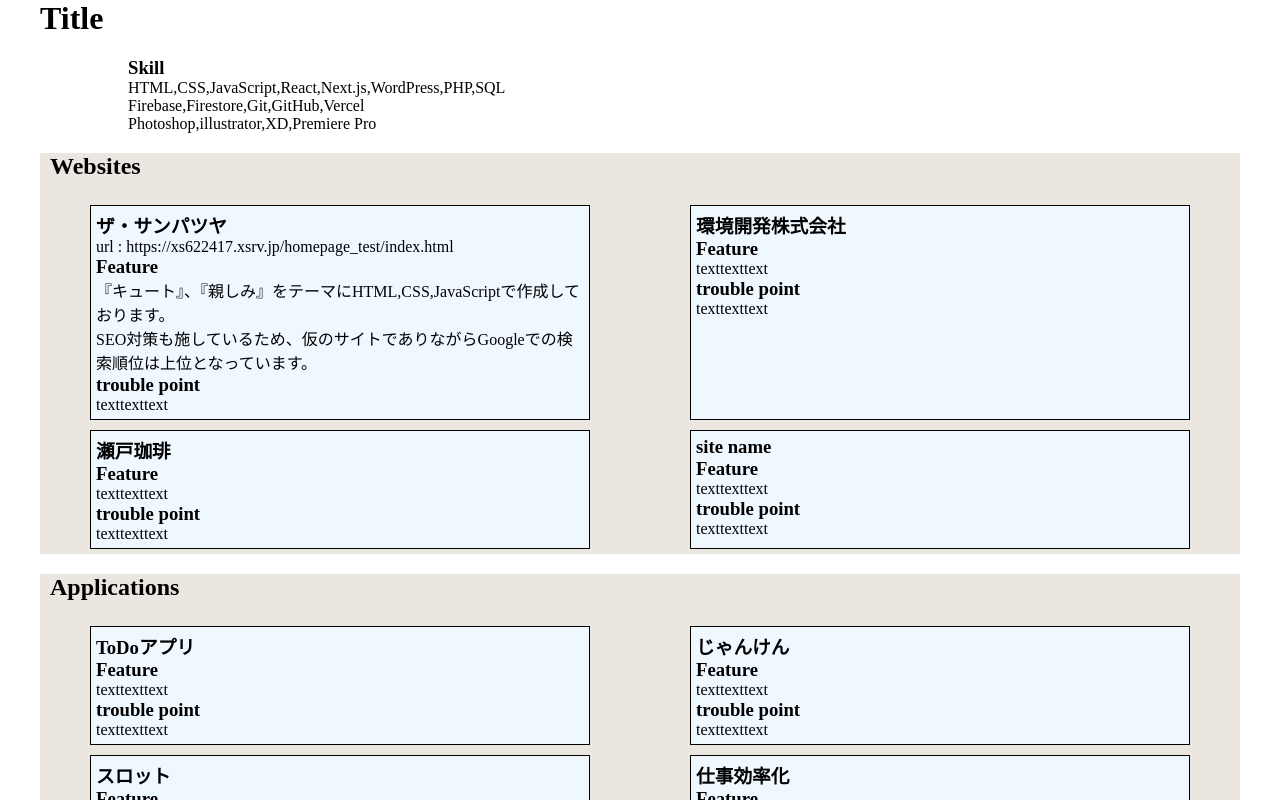
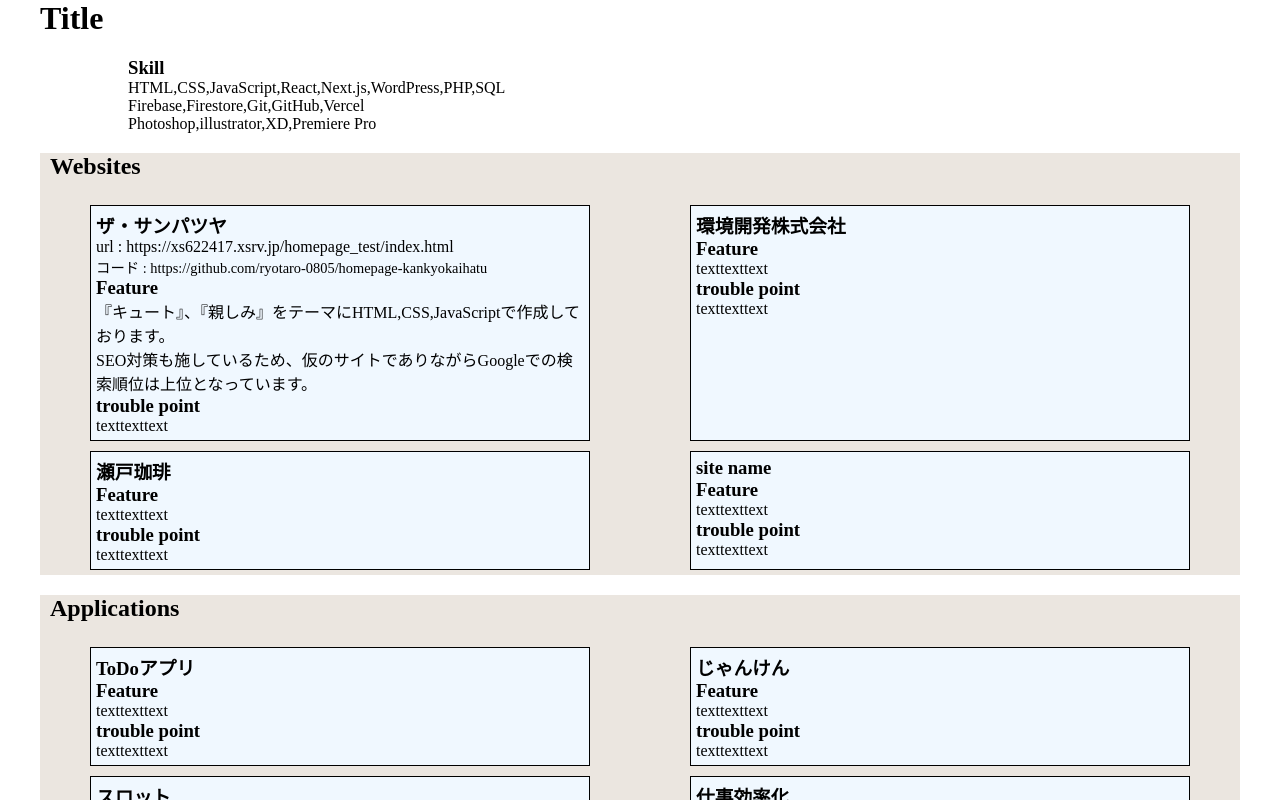
Before and after one commit to ryotaro-0805/portfolio, a Next.js app: page / in a window 1280 px wide. Shown: the top 800 px of the page. Built offline with nearby package versions, Linux system fonts and the light colour scheme.

Commit message:
変更しました

```diff
--- a/src/pages/index.tsx
+++ b/src/pages/index.tsx
@@ -34,6 +34,7 @@ export default function Home() {
               <a href="https://xs622417.xsrv.jp/homepage_test/index.html">
                 <h3>ザ・サンパツヤ</h3>
                 <p className={styles.url_p}>url : https://xs622417.xsrv.jp/homepage_test/index.html</p>
+                <p className={styles.code_p}>コード : https://github.com/ryotaro-0805/homepage-kankyokaihatu</p>
                 <h3>Feature</h3>
                 <p>『キュート』、『親しみ』をテーマにHTML,CSS,JavaScriptで作成しております。</p>
                 <p>SEO対策も施しているため、仮のサイトでありながらGoogleでの検索順位は上位となっています。</p>
--- a/src/styles/Home.module.css
+++ b/src/styles/Home.module.css
@@ -44,6 +44,9 @@
   }
 }
 
+.code_p {
+  font-size: 90%;
+}
 
 .footer{
   width: 100%;
```
